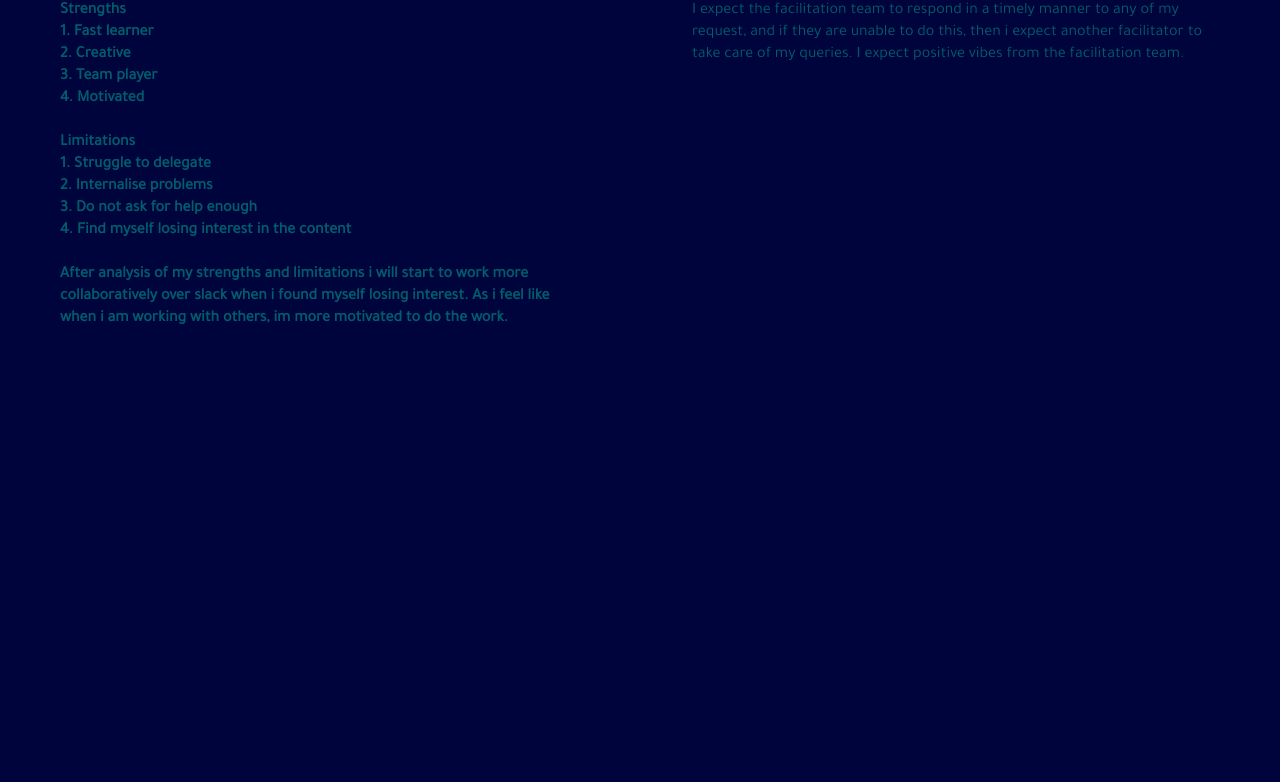
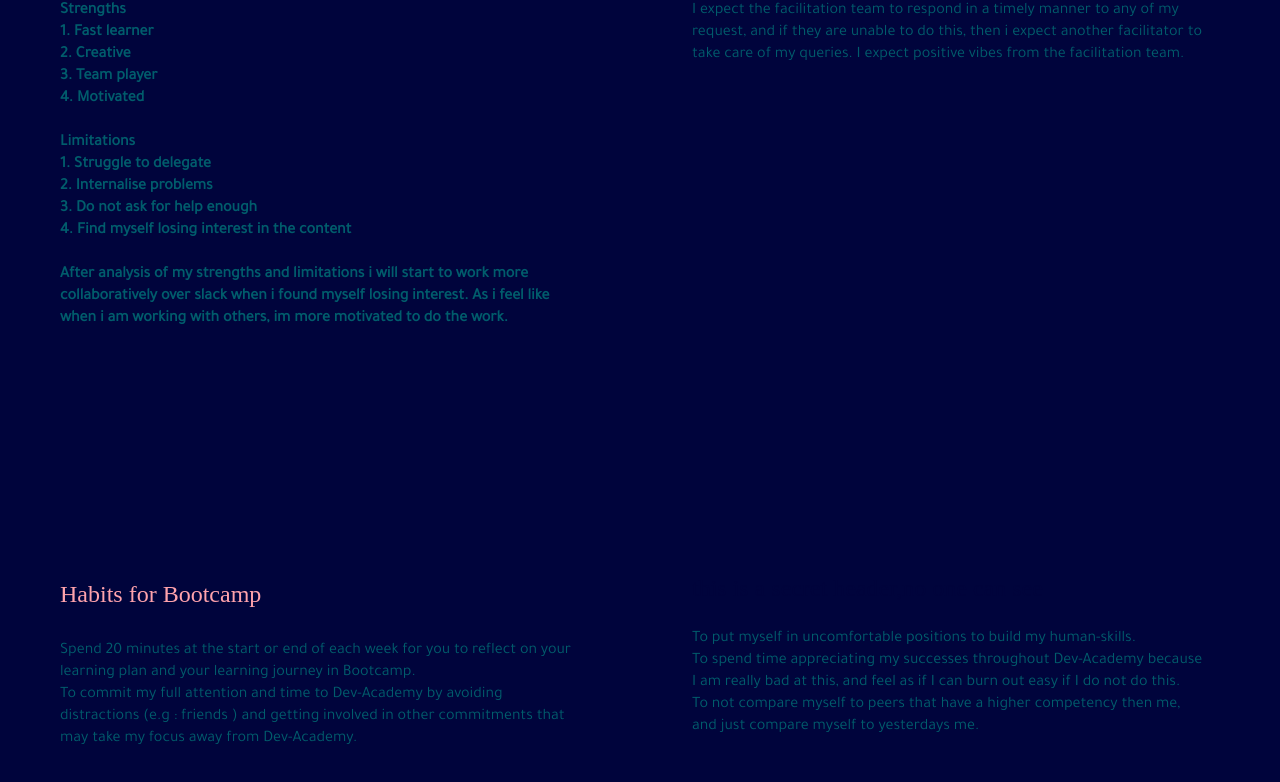
Before and after one commit to evandahs15/evandahs15.github.io, a plain HTML site: page Sprint-Two.html in a window 1280 px wide. Shown: the part 4322-5104 px from the top of the page. Before the commit the page ends 4820 px from the top, so only its background shows below. Drawn offline with Linux system fonts and the light colour scheme; a web font is replaced by a local one.

Commit message:
Have added habits for bootcamp section to learning agreement

```diff
--- a/Sprint-Two.html
+++ b/Sprint-Two.html
@@ -218,6 +218,31 @@ This video is the perfect example showing elements on the same line being adjust
 
                 </section>
 
+              </section>
+
+
+              <section>
+                <div class="column">
+                  <h2 class="sub-header"> Habits for Bootcamp </h2>
+                <p>
+                  Spend 20 minutes at the start or end of each week for you to reflect on your learning plan and your learning journey in Bootcamp. <br>
+                  To commit my full attention and time to Dev-Academy by avoiding distractions (e.g : friends ) and getting involved in other commitments that may take my focus away from Dev-Academy. <br>
+                </p>
+        </div>
+
+                  <div class="column">
+                    <h2 class="secret-header"  style="color:#00043C;"> this is a secret header,no one can see</h2> <!-- H2 coloured as the background, to act as a spacer and achieve accurate alignment between paragraphs on colum 1 and 2 -->
+                  <p>
+                    To put myself in uncomfortable positions to build my human-skills.<br>
+                    To spend time appreciating my successes throughout Dev-Academy because I am really bad at this, and feel as if I can burn out easy if I do not do this.<br>
+                    To not compare myself to peers that have a higher competency then me, and just compare myself to yesterdays me.<br>
+                  </p>
+                  </div>
+
+
+
+                </section>
+
 
 
 
```
